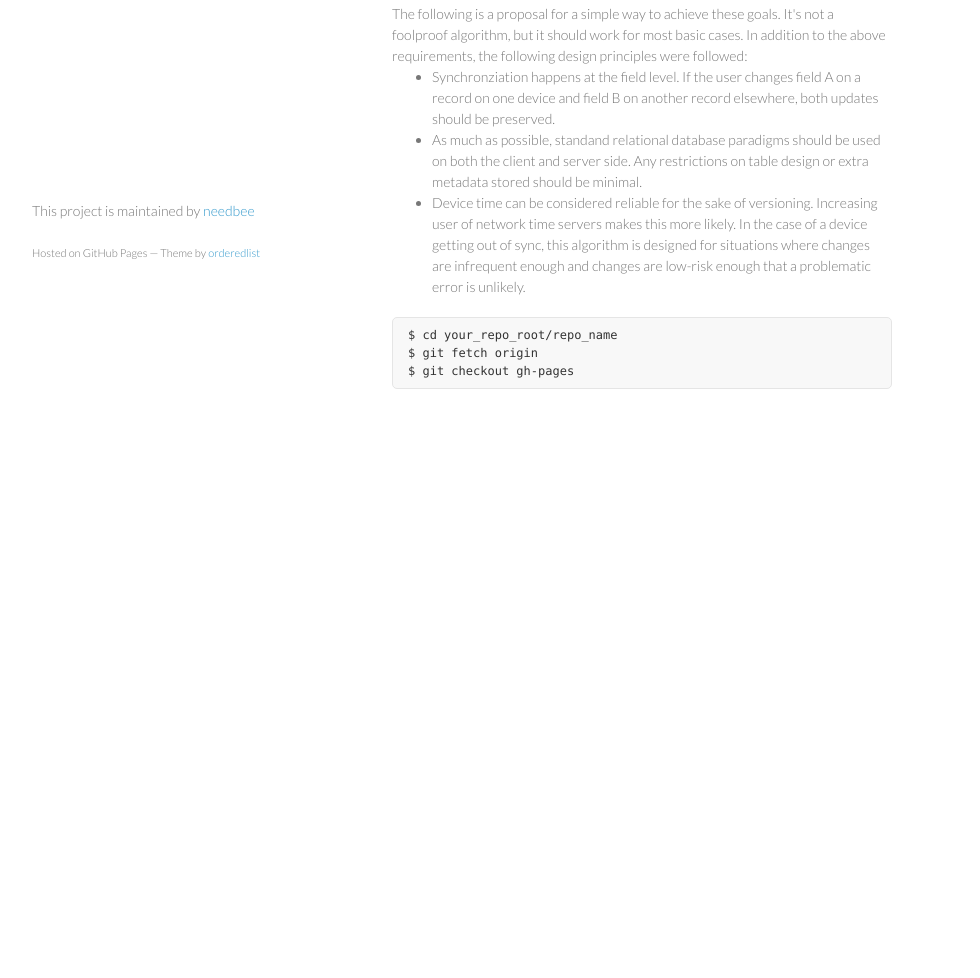
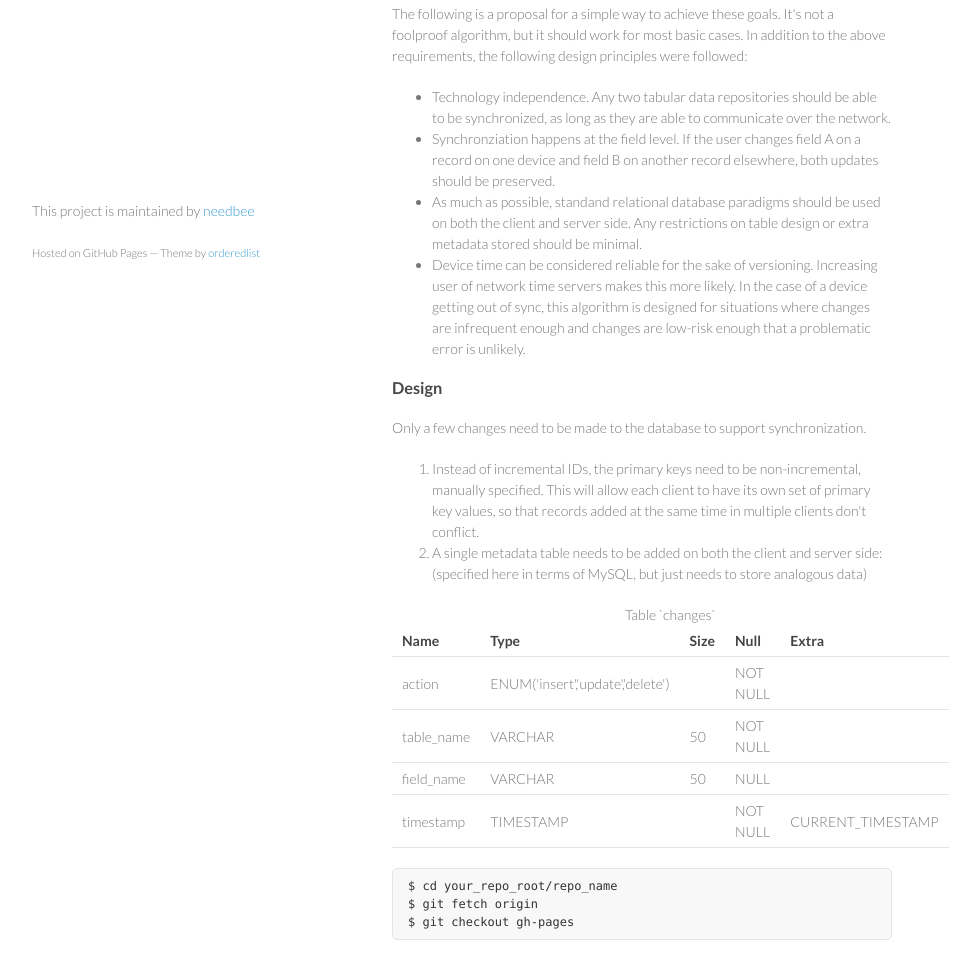
Before and after one commit to needbee/tablesync, a plain HTML site: page index.html in a window 1280 px wide. Shown: the part 468-1446 px from the top of the page, without its empty margins (178-1158 px from the left). Before the commit the page ends 927 px from the top, so only its background shows below. Drawn offline with Linux system fonts and the light colour scheme.

Commit message:
added db changes

```diff
--- a/index.html
+++ b/index.html
@@ -41,13 +41,67 @@
 <li>They expect this synchronization to be transparent and reliable: they should not need to know when data is up-to-date or not, and they should not need to reconcile conflicts.</li>
 </ul>
 
-The following is a proposal for a simple way to achieve these goals. It's not a foolproof algorithm, but it should work for most basic cases. In addition to the above requirements, the following design principles were followed:
+<p>The following is a proposal for a simple way to achieve these goals. It's not a foolproof algorithm, but it should work for most basic cases. In addition to the above requirements, the following design principles were followed:</p>
 
 <ul>
+<li>Technology independence. Any two tabular data repositories should be able to be synchronized, as long as they are able to communicate over the network.</li>
 <li>Synchronziation happens at the field level. If the user changes field A on a record on one device and field B on another record elsewhere, both updates should be preserved.</li>
 <li>As much as possible, standand relational database paradigms should be used on both the client and server side. Any restrictions on table design or extra metadata stored should be minimal.</li>
 <li>Device time can be considered reliable for the sake of versioning. Increasing user of network time servers makes this more likely. In the case of a device getting out of sync, this algorithm is designed for situations where changes are infrequent enough and changes are low-risk enough that a problematic error is unlikely.</li>
 </ul>
+
+<h3>
+<a name="overview" class="anchor" href="#design"><span class="octicon octicon-link"></span></a>Design</h3>
+
+<p>Only a few changes need to be made to the database to support synchronization.</p>
+
+<ol>
+<li>Instead of incremental IDs, the primary keys need to be non-incremental, manually specified. This will allow each client to have its own set of primary key values, so that records added at the same time in multiple clients don't conflict.</li>
+<li>A single metadata table needs to be added on both the client and server side: (specified here in terms of MySQL, but just needs to store analogous data)</li>
+</ol>
+
+<table>
+  <caption>Table `changes`</caption>
+  <thead>
+    <tr>
+      <th>Name</th>
+      <th>Type</th>
+      <th>Size</th>
+      <th>Null</th>
+      <th>Extra</th>
+    </tr>
+  </thead>
+  <tbody>
+    <tr>
+      <td>action</td>
+      <td>ENUM('insert','update','delete')</td>
+      <td></td>
+      <td>NOT NULL</td>
+      <td></td>
+    </tr>
+    <tr>
+      <td>table_name</td>
+      <td>VARCHAR</td>
+      <td>50</td>
+      <td>NOT NULL</td>
+      <td></td>
+    </tr>
+    <tr>
+      <td>field_name</td>
+      <td>VARCHAR</td>
+      <td>50</td>
+      <td>NULL</td>
+      <td></td>
+    </tr>
+    <tr>
+      <td>timestamp</td>
+      <td>TIMESTAMP</td>
+      <td></td>
+      <td>NOT NULL</td>
+      <td>CURRENT_TIMESTAMP</td>
+    </tr>
+  </tbody>
+</table>
 
 <pre><code>$ cd your_repo_root/repo_name
 $ git fetch origin
```
